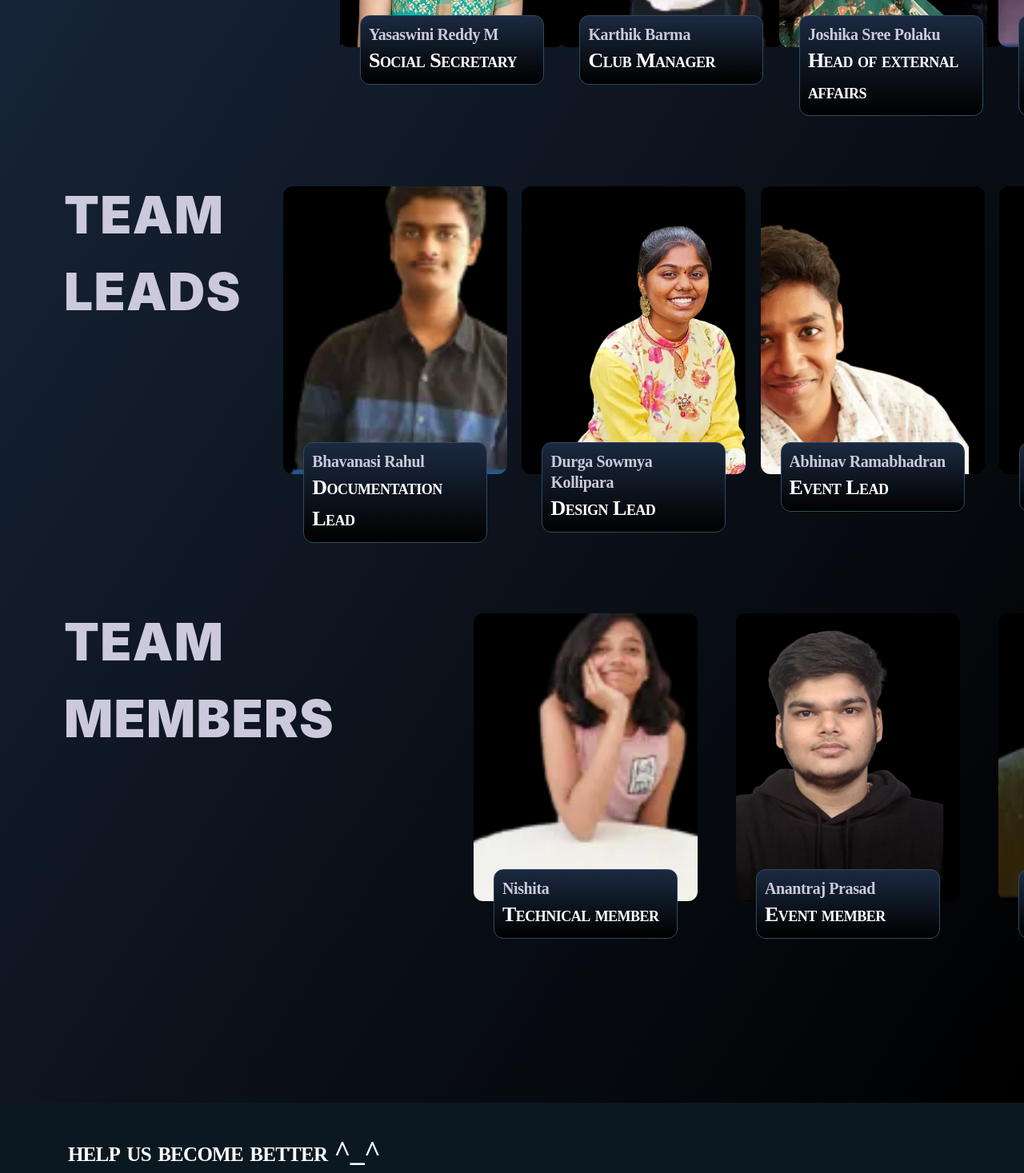
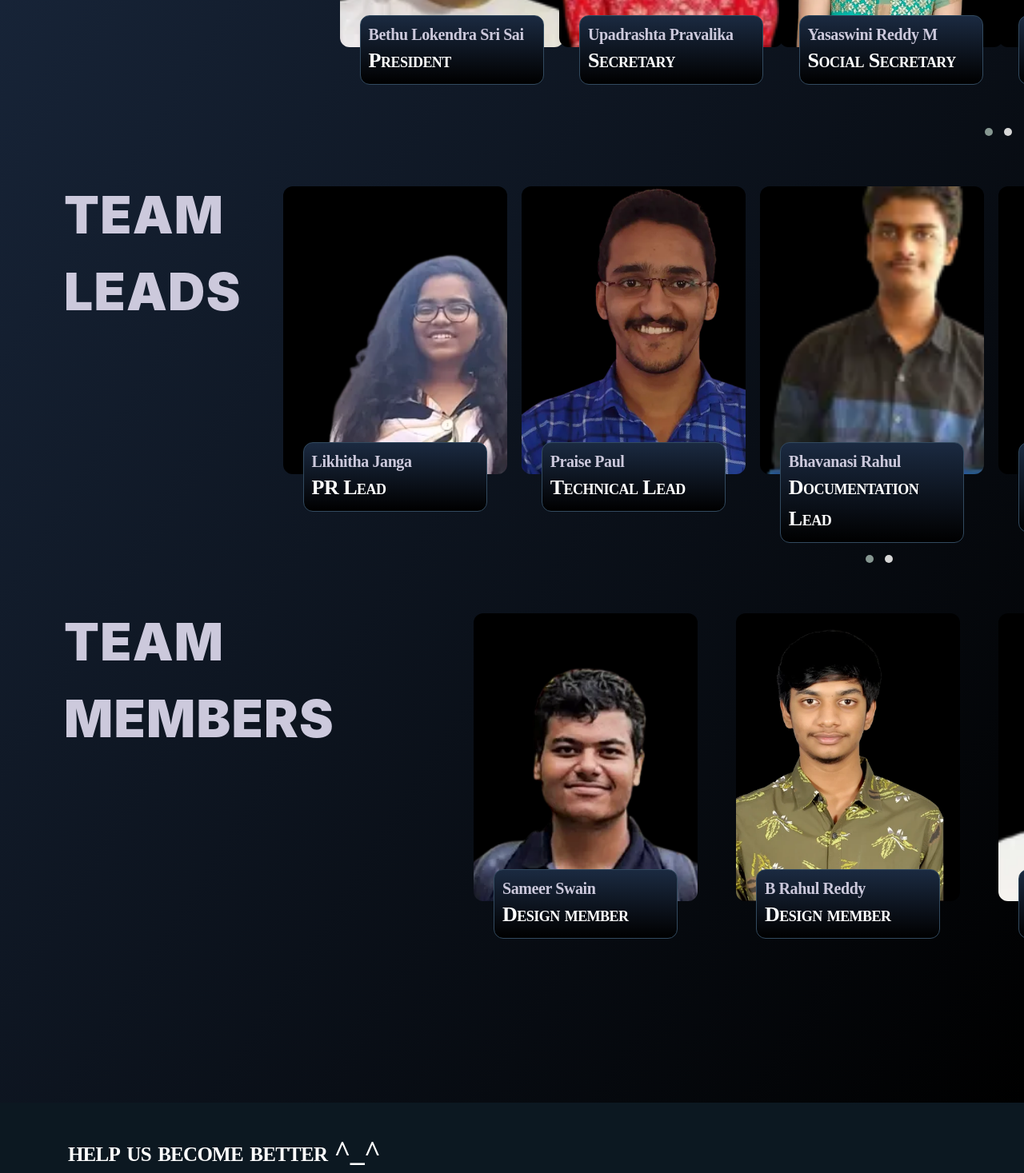
Before and after one commit to MSC-VITAP/MSC-Website, a React (Vite) app: page /team in a window 1280 px wide. Shown: the part 595-2062 px from the top of the page at 80% size. Built offline with nearby package versions, Linux system fonts and the light colour scheme; grey boxes are pictures that could not be loaded.

Commit message:
Team view update

```diff
--- a/src/routes/Team.jsx
+++ b/src/routes/Team.jsx
@@ -47,7 +47,7 @@ function Team() {
     return (
         <React.Fragment>
             {/*Our team section*/}
-            <div className='pt-24 pb-16 bg-gradient-to-br from-[#1B2A41] to-black '>
+            <div className='pt-24 pb-16 bg-gradient-to-br from-[#1B2A41] to-black'>
                 <Heading >OUR TEAM</Heading>
                 <LeadTwo >Meet the people behind the work (⌐■_■) </LeadTwo>
                 <div className='mt-6 md:mt-16'>
@@ -60,9 +60,6 @@ function Team() {
                                 <OwlCarousel
                                     className='owl-theme '
                                     responsive={state.responsive1}
-                                    loop
-                                    autoplay
-                                    autoplayTimeout='2500'
                                     lazyLoad
                                 >
                                     {adminData.map((e) => {
@@ -83,9 +80,6 @@ function Team() {
                                 <OwlCarousel
                                     className='owl-theme '
                                     responsive={state.responsive1}
-                                    loop
-                                    autoplay
-                                    autoplayTimeout='2500'
                                     lazyLoad
                                 >
                                     {newleadData.map((e) => {
@@ -106,9 +100,6 @@ function Team() {
                                 <OwlCarousel
                                     className='owl-theme '
                                     responsive={state.responsive2}
-                                    loop
-                                    autoplay
-                                    autoplayTimeout='2500'
                                     lazyLoad
                                 >
                                     {newmemberData.map((e) => {
```
Also changed, not shown: 1 other file (tests, documents, lock files or other folders).
